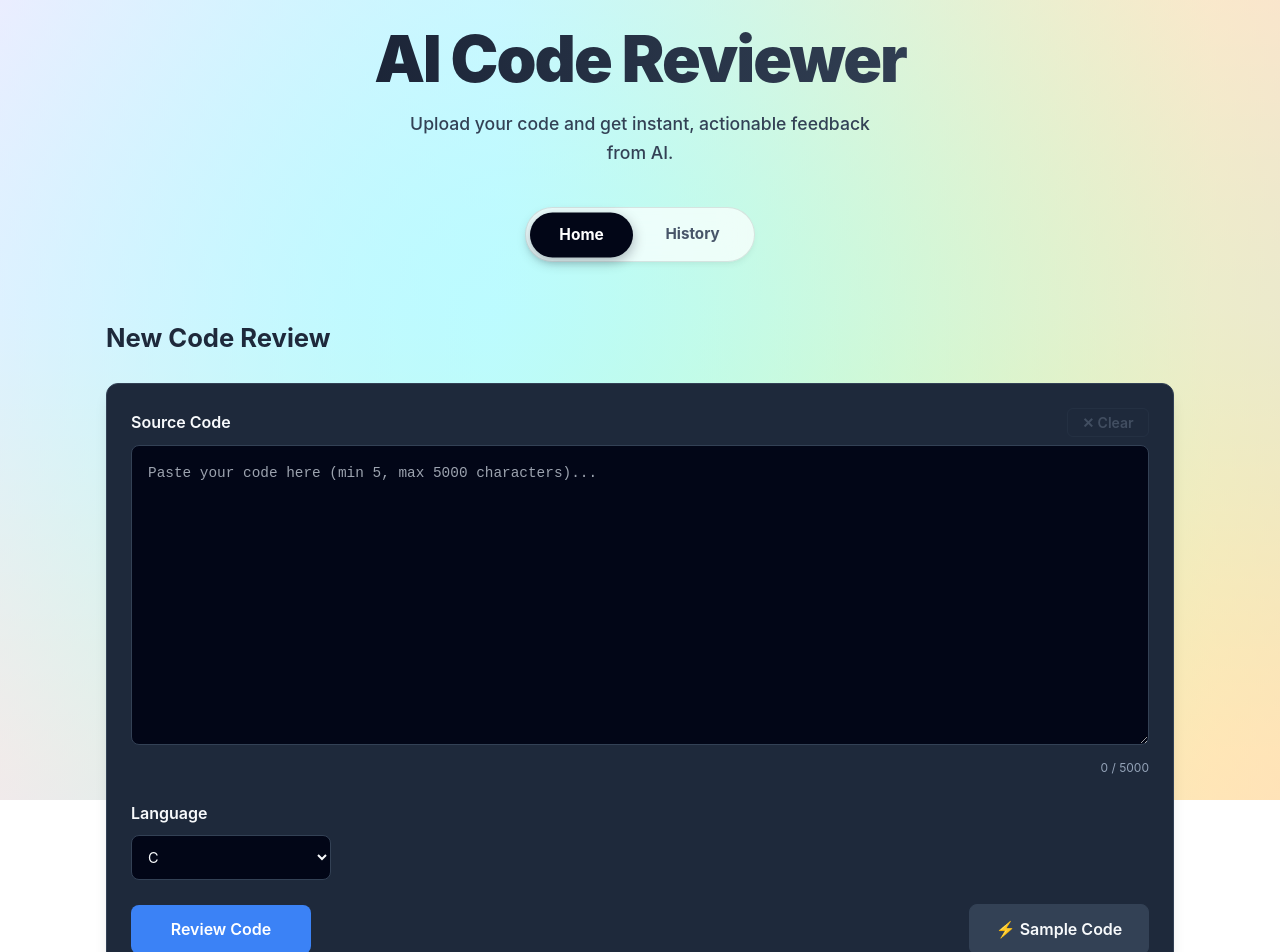
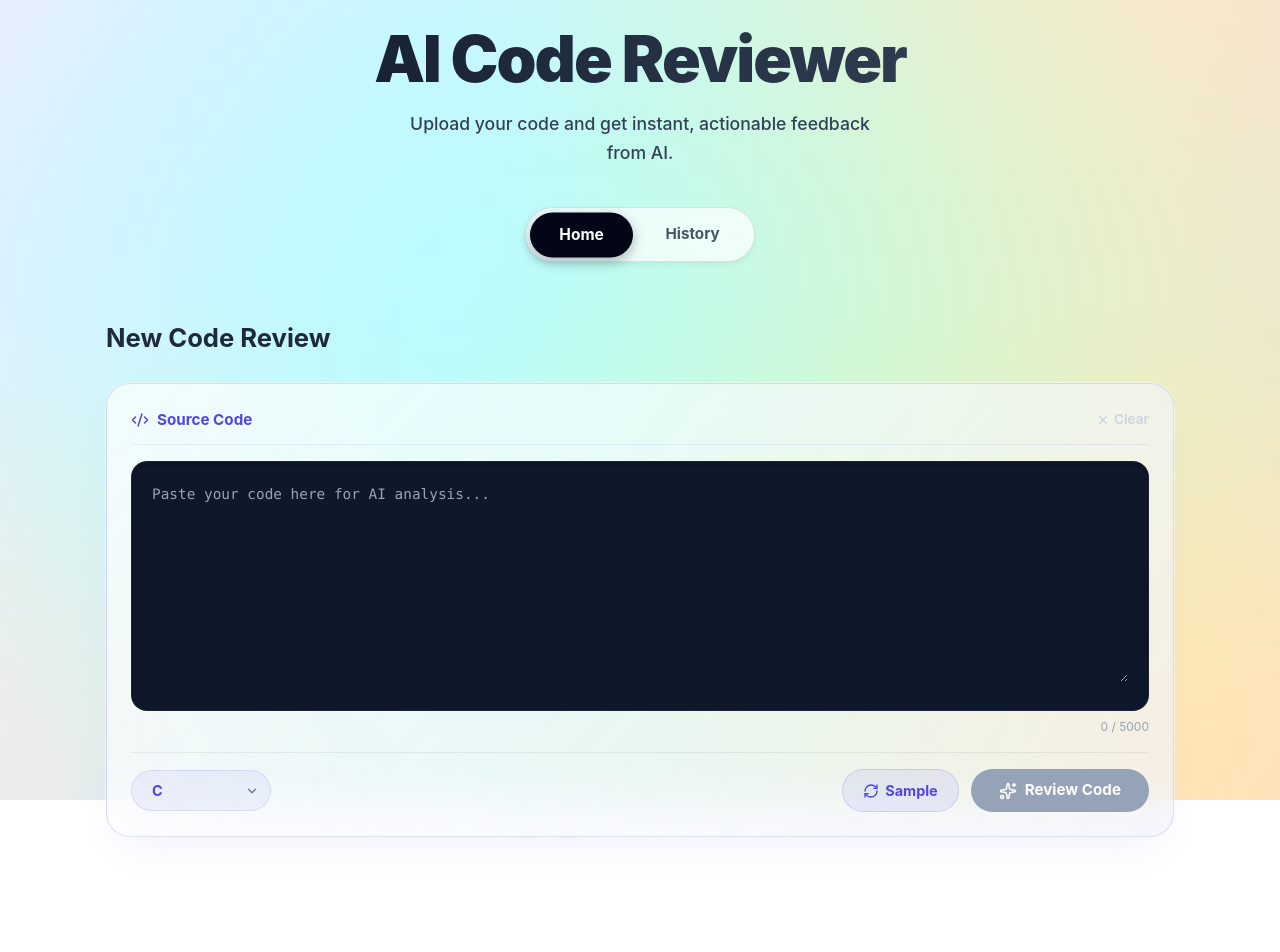
Before and after one commit to Sarvan-12/ai-code-review-tool, a React app in the folder frontend/: page / in a window 1280 px wide. Shown: the top 952 px of the page. After the commit the page ends 901 px from the top, so only its background shows below. Built offline with nearby package versions, Linux system fonts and the light colour scheme; the HTML template or start-up script is replaced by a standard one.

Commit message:
style: final colorful upgrade for code input UI

```diff
--- a/frontend/package.json
+++ b/frontend/package.json
@@ -12,9 +12,11 @@
   "dependencies": {
     "axios": "^1.15.2",
     "lucide-react": "^1.14.0",
+    "prismjs": "^1.30.0",
     "react": "^19.2.5",
     "react-dom": "^19.2.5",
     "react-router-dom": "^7.14.2",
+    "react-simple-code-editor": "^0.14.1",
     "react-syntax-highlighter": "^16.1.1"
   },
   "devDependencies": {
--- a/frontend/src/components/CodeInput.jsx
+++ b/frontend/src/components/CodeInput.jsx
@@ -1,4 +1,5 @@
 import { useState } from 'react';
+import { Sparkles, Code2, Loader2, X, RefreshCw } from 'lucide-react';
 
 
 /**
@@ -82,21 +83,61 @@ const CodeInput = ({ code, setCode, language, setLanguage, onSubmit, isLoading }
   };
 
   return (
-    <div className="card">
+    <div style={{
+      background: 'linear-gradient(135deg, rgba(255, 255, 255, 0.7) 0%, rgba(238, 242, 255, 0.6) 100%)',
+      backdropFilter: 'blur(24px)',
+      borderRadius: '24px',
+      border: '1px solid rgba(99, 102, 241, 0.2)',
+      boxShadow: '0 20px 40px -15px rgba(99, 102, 241, 0.1), 0 0 0 1px rgba(255, 255, 255, 0.5)',
+      padding: '1.5rem',
+      marginBottom: '2rem',
+      transition: 'all 0.3s ease',
+      color: '#1e293b'
+    }}>
       <form onSubmit={handleSubmit}>
-        <div className="input-group">
-          <div className="input-group-header">
-            <label htmlFor="code-input">Source Code</label>
+        <div className="input-group" style={{ marginBottom: 0 }}>
+          <div style={{
+            display: 'flex',
+            justifyContent: 'space-between',
+            alignItems: 'center',
+            marginBottom: '1rem',
+            paddingBottom: '0.75rem',
+            borderBottom: '1px solid rgba(99, 102, 241, 0.1)'
+          }}>
+            <label htmlFor="code-input" style={{
+              display: 'flex',
+              alignItems: 'center',
+              gap: '8px',
+              color: '#4f46e5',
+              fontWeight: '700',
+              fontSize: '0.95rem',
+              margin: 0
+            }}>
+              <Code2 size={18} /> Source Code
+            </label>
             <button
               type="button"
-              className="btn-clear-corner"
               onClick={() => setCode('')}
               disabled={isLoading || code.length === 0}
               title="Clear code"
+              style={{
+                display: 'flex', alignItems: 'center', gap: '4px',
+                background: 'transparent', border: 'none',
+                color: (isLoading || code.length === 0) ? '#cbd5e1' : '#f43f5e',
+                fontSize: '0.85rem', fontWeight: '600', cursor: (isLoading || code.length === 0) ? 'not-allowed' : 'pointer',
+                transition: 'all 0.2s'
+              }}
             >
-              ✕ Clear
+              <X size={14} /> Clear
             </button>
           </div>
+          <div style={{
+            backgroundColor: '#0f172a',
+            borderRadius: '16px',
+            padding: '1.25rem',
+            border: '1px solid rgba(255, 255, 255, 0.05)',
+            boxShadow: 'inset 0 2px 4px rgba(0,0,0,0.2)',
+          }}>
             <textarea
               id="code-input"
               value={code}
@@ -104,9 +145,24 @@ const CodeInput = ({ code, setCode, language, setLanguage, onSubmit, isLoading }
                 setCode(e.target.value);
                 setLocalError('');
               }}
-            placeholder="Paste your code here (min 5, max 5000 characters)..."
+              placeholder="Paste your code here for AI analysis..."
               maxLength={5000}
+              spellCheck="false"
+              style={{
+                width: '100%',
+                backgroundColor: 'transparent',
+                color: '#f1f5f9',
+                border: 'none',
+                outline: 'none',
+                fontSize: '0.9rem',
+                lineHeight: '1.7',
+                fontFamily: "'Fira Code', 'Consolas', monospace",
+                resize: 'vertical',
+                minHeight: '200px',
+                padding: '0'
+              }}
             />
+          </div>
           {localError && (
             <p className="local-error-text">
               {localError}
@@ -132,14 +188,29 @@ const CodeInput = ({ code, setCode, language, setLanguage, onSubmit, isLoading }
           </p>
         </div>
 
-        <div className="input-group">
-          <label htmlFor="language-input">Language</label>
+        <div style={{ display: 'flex', justifyContent: 'space-between', alignItems: 'center', marginTop: '1rem', paddingTop: '1rem', borderTop: '1px solid rgba(0,0,0,0.06)' }}>
+
+          {/* Left Side: Language Select */}
+          <div style={{ display: 'flex', alignItems: 'center', gap: '1rem' }}>
+            <div style={{ position: 'relative' }}>
               <select
                 id="language-input"
-            className="lang-input"
                 value={language}
                 onChange={(e) => setLanguage(e.target.value)}
                 required
+                style={{
+                  appearance: 'none',
+                  backgroundColor: 'rgba(99, 102, 241, 0.08)',
+                  border: '1px solid rgba(99, 102, 241, 0.15)',
+                  borderRadius: '100px',
+                  padding: '0.5rem 2.5rem 0.5rem 1.25rem',
+                  fontSize: '0.9rem',
+                  fontWeight: '700',
+                  color: '#4f46e5',
+                  cursor: 'pointer',
+                  outline: 'none',
+                  transition: 'all 0.2s',
+                }}
               >
                 {SUPPORTED_LANGUAGES.map((lang) => (
                   <option key={lang} value={lang}>
@@ -147,28 +218,19 @@ const CodeInput = ({ code, setCode, language, setLanguage, onSubmit, isLoading }
                   </option>
                 ))}
               </select>
+              <div style={{ position: 'absolute', right: '12px', top: '50%', transform: 'translateY(-50%)', pointerEvents: 'none', color: '#64748b' }}>
+                <svg width="14" height="14" viewBox="0 0 24 24" fill="none" stroke="currentColor" strokeWidth="2" strokeLinecap="round" strokeLinejoin="round"><path d="m6 9 6 6 6-6"/></svg>
+              </div>
+            </div>
           </div>
 
-        <div className="btn-row">
-          <button
-            type="submit"
-            className="btn btn-primary"
-            disabled={isLoading}
-          >
-            {isLoading ? (
-              <>
-                <span className="spinner"></span> Analyzing...
-              </>
-            ) : 'Review Code'}
-          </button>
+          {/* Right Side: Actions */}
+          <div style={{ display: 'flex', gap: '0.75rem' }}>
             <button
               type="button"
-            className="btn btn-sample"
               onClick={() => {
                 const cycleLanguages = ['C', 'C++', 'Java', 'JavaScript', 'Python'];
                 let nextLang = language;
-
-              // If textarea is empty, load the current language's sample (default to C if not in cycle)
                 if (code === '') {
                   if (!cycleLanguages.includes(language)) nextLang = 'C';
                 } else {
@@ -176,16 +238,60 @@ const CodeInput = ({ code, setCode, language, setLanguage, onSubmit, isLoading }
                   const nextIndex = (currentIndex + 1) % cycleLanguages.length;
                   nextLang = cycleLanguages[nextIndex];
                 }
-
                 setLanguage(nextLang);
                 setCode(LANGUAGE_SAMPLES[nextLang]);
+                setLocalError('');
               }}
               disabled={isLoading}
-            title="Load a buggy sample for testing"
+              style={{
+                display: 'inline-flex', alignItems: 'center', gap: '6px',
+                backgroundColor: 'rgba(99, 102, 241, 0.1)', color: '#4f46e5',
+                border: '1px solid rgba(99, 102, 241, 0.2)', borderRadius: '100px',
+                padding: '0.5rem 1.25rem', fontSize: '0.9rem', fontWeight: '700',
+                cursor: isLoading ? 'not-allowed' : 'pointer',
+                transition: 'all 0.2s'
+              }}
             >
-            ⚡ Sample Code
+              <RefreshCw size={16} /> Sample
+            </button>
+            <button
+              type="submit"
+              disabled={isLoading || !code.trim()}
+              style={{
+                display: 'inline-flex', alignItems: 'center', gap: '8px',
+                background: (isLoading || !code.trim()) ? '#94a3b8' : 'linear-gradient(135deg, #4f46e5 0%, #7c3aed 100%)',
+                color: 'white',
+                border: 'none', borderRadius: '100px',
+                padding: '0.6rem 1.75rem', fontSize: '0.95rem', fontWeight: '700',
+                cursor: (isLoading || !code.trim()) ? 'not-allowed' : 'pointer',
+                transition: 'all 0.3s cubic-bezier(0.4, 0, 0.2, 1)',
+                boxShadow: (isLoading || !code.trim()) ? 'none' : '0 10px 20px -5px rgba(79, 70, 229, 0.4)',
+              }}
+              onMouseEnter={(e) => {
+                if (!isLoading && code.trim()) {
+                  e.currentTarget.style.transform = 'translateY(-2px)';
+                  e.currentTarget.style.boxShadow = '0 15px 25px -5px rgba(79, 70, 229, 0.5)';
+                }
+              }}
+              onMouseLeave={(e) => {
+                if (!isLoading && code.trim()) {
+                  e.currentTarget.style.transform = 'translateY(0)';
+                  e.currentTarget.style.boxShadow = '0 10px 20px -5px rgba(79, 70, 229, 0.4)';
+                }
+              }}
+            >
+              {isLoading ? (
+                <><Loader2 size={18} className="animate-spin" style={{ animation: 'spin 1s linear infinite' }} /> Analyzing...</>
+              ) : (
+                <><Sparkles size={18} /> Review Code</>
+              )}
+              <style>
+                {`@keyframes spin { from { transform: rotate(0deg); } to { transform: rotate(360deg); } }`}
+              </style>
             </button>
           </div>
+        </div>
+
       </form>
     </div>
   );
```
Lines whose indentation alone changed are shown as unchanged.
